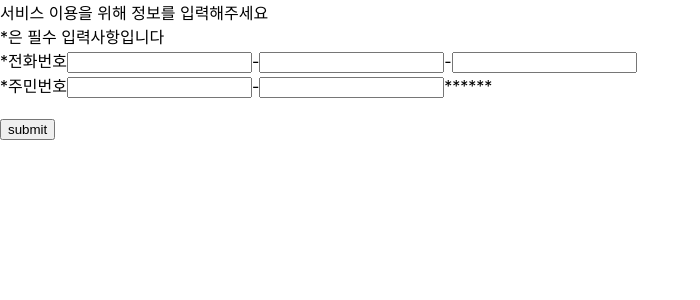
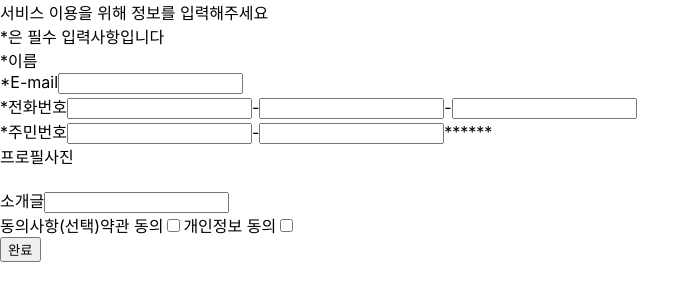
Before and after one commit to jag0908/jimbim, a React (Create React App) app in the folder client/: page /kakaoIdFirstEdit/1 in a window 1280 px wide. Shown: the top 300 px of the page, without its empty margins (0-700 px from the left). Built offline with nearby package versions, Linux system fonts and the light colour scheme; no server answers.

Commit message:
카카오계정 임시저장

```diff
--- a/client/src/Component/Index.js
+++ b/client/src/Component/Index.js
@@ -10,7 +10,7 @@ function Index() {
     const dispatch = useDispatch()
     const cookies = new Cookies()
     const navigate = useNavigate()
-
+/*
     useEffect(
         ()=>{
             console.log(loginUser)
@@ -19,7 +19,7 @@ function Index() {
             .catch((err)=>{console.error(err)});
         },[]
     )
-
+*/
     function onLogout() {
         dispatch( logoutAction() )
         cookies.remove('user')
--- a/client/src/Component/member/Join.js
+++ b/client/src/Component/member/Join.js
@@ -154,7 +154,7 @@ function Join() {
                 <input type="file" onChange={(e)=>{fileUpload(e)}}/>
             </div>
             <div className='field'>
-                <label>프로필사진 미리보기</label>
+                <label>미리보기</label>
                 <div><img src={profile_img} style={imgStyle}/></div>
             </div>
             <div className='field'>
--- a/client/src/Component/member/KakaoIdFirstEdit.js
+++ b/client/src/Component/member/KakaoIdFirstEdit.js
@@ -13,15 +13,22 @@ function KakaoIdFirstEdit() {
     const cookies = new Cookies()
     const dispatch = useDispatch();
 
+    const [name, setName] = useState('');
+    const [email, setEmail] = useState('');
     const [phone1, setPhone1] = useState('');
     const [phone2, setPhone2] = useState('');
     const [phone3, setPhone3] = useState('');
     const [rrn1, setRrn1] = useState('');
     const [rrn2, setRrn2] = useState('');
+    const [profile_img, setProfile_img] = useState('')
+    const [profile_msg, setProfile_msg] = useState('')
+
     const [terms_agree, setTerms_agree] = useState('N')
     const [personal_agree, setPersonal_agree] = useState('N')
 
     const [kakaoMember, setKakaoMember] = useState({})
+
+    const baseURL = process.env.REACT_APP_BASE_URL;
 
     useEffect(
         ()=>{
@@ -33,6 +40,16 @@ function KakaoIdFirstEdit() {
 
         },[]
     )
+    function agree(checked, box){
+        if(box=="terms"){
+            if(checked) setTerms_agree('Y')
+            else setTerms_agree('N')
+        }
+        if(box=="personal"){
+            if(checked) setPersonal_agree('Y')
+            else setPersonal_agree('N')
+        }
+    }
 
     async function onSubmit(){
         if( !phone1 && !phone2 && !phone3 ){return alert('전화번호를 입력하세요')}
@@ -41,7 +58,7 @@ function KakaoIdFirstEdit() {
         const phone = phone1+"-"+phone2+"-"+phone3
         const rrn = rrn1+"-"+rrn2+"******"
 
-        await axios.post('/api/member/kakaoIdFirstEdit', {userid, phone, rrn, terms_agree, personal_agree })
+        await axios.post('/api/member/kakaoIdFirstEdit', {userid, email, phone, rrn, profile_img, profile_msg, terms_agree, personal_agree })
         .then((result)=>{
             alert('정보 입력이 완료되었습니다');
         } ).catch((err)=>{console.error(err)})
@@ -61,6 +78,16 @@ function KakaoIdFirstEdit() {
         <article>
             <div>서비스 이용을 위해 정보를 입력해주세요</div>
             <div><span>*</span>은 필수 입력사항입니다</div>
+            <div className='field'>
+                <label><span>*</span>이름</label>
+                <div>{kakaoMember.name}</div>
+            </div>
+            <div className='field'>
+                <label><span>*</span>E-mail</label>
+                <input type="text" style={{flex:'2'}} value={email} onChange={(e)=>{
+                    setEmail( e.currentTarget.value )
+                }}/>
+            </div>
             <div className='field'>
                 <label><span>*</span>전화번호</label>
                 <input type="text" style={{flex:'2'}} value={phone1} onChange={(e)=>{
@@ -82,9 +109,23 @@ function KakaoIdFirstEdit() {
                     setRrn2( e.currentTarget.value )
                 }}/>******
             </div>
-            <img src={kakaoMember.profileImg}/>
+            <div className='field'>
+                <label>프로필사진</label>
+                <div><img src={kakaoMember.profileImg}/></div>
+            </div>
+            <div className='field'>
+                <label>소개글</label>
+                <input type="text" style={{flex:'2'}} value={profile_msg} onChange={(e)=>{
+                    setProfile_msg( e.currentTarget.value )
+                }}/>
+            </div>
+            <div className='field'>
+                <label>동의사항(선택)</label>
+                <label>약관 동의</label><input type='checkbox' onChange={(e)=>agree(e.target.checked, "terms")}/>
+                <label>개인정보 동의</label><input type='checkbox' onChange={(e)=>agree(e.target.checked, "personal")}/>
+            </div>
             <div className="btns">
-                <button onClick={()=>{onSubmit()}}>submit</button>
+                <button onClick={()=>{onSubmit()}}>완료</button>
             </div>
         </article>
     )
```
